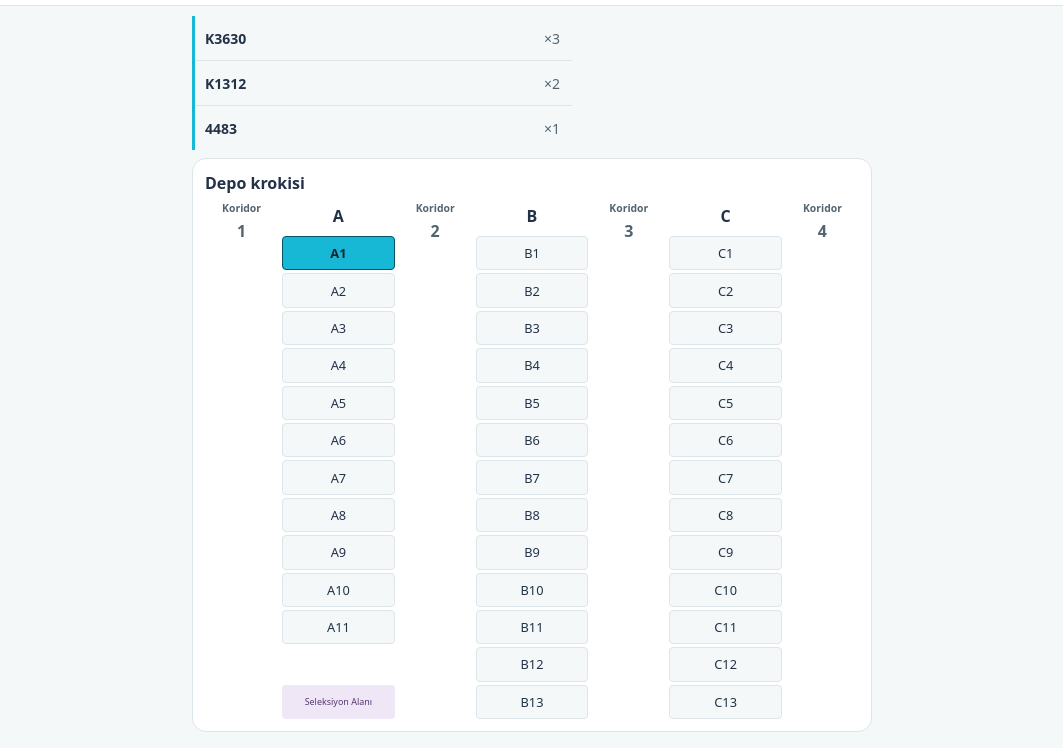
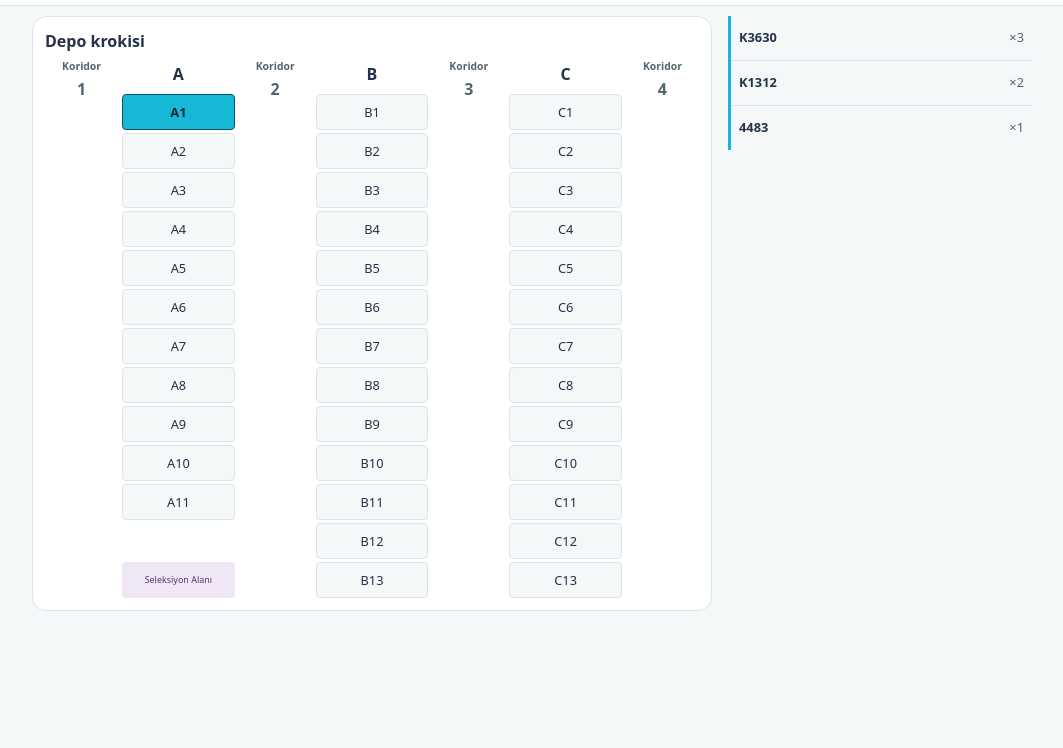
Before and after one commit to hkaracan/lucra-warehouse, a plain HTML site: page index.html in a window 1280 px wide. Both pictures are taken after a click on the button "A1". Shown: the part 117-865 px from the top of the page, without its empty margins (108-1171 px from the left). After the commit the page ends 800 px from the top, so only its background shows below. Drawn offline with Linux system fonts and the light colour scheme.

Commit message:
Keep warehouse map steady during search and selection

```diff
--- a/index.html
+++ b/index.html
@@ -6,9 +6,9 @@
   <meta name="description" content="Lucra Marble depo koridorlarında blok koduyla bundle bulun.">
   <title>Depo Bulucu · Lucra Marble</title>
   <link rel="icon" href="public/lucra-logo-square.png">
-  <link rel="stylesheet" href="warehouse.css?v=10">
+  <link rel="stylesheet" href="warehouse.css?v=11">
   <script src="bundle-data.js?v=5" defer></script>
-  <script src="warehouse.js?v=12" defer></script>
+  <script src="warehouse.js?v=13" defer></script>
 </head>
 <body>
   <header class="site-header">
@@ -27,7 +27,7 @@
   </header>
   <main class="shell">
     <div class="layout">
-      <section class="lookup" aria-label="Arama sonuçları" hidden>
+      <section class="lookup" aria-label="Arama sonuçları">
         <ul id="results" class="results"></ul>
         <p id="empty" class="empty" hidden></p>
       </section>
@@ -35,6 +35,7 @@
         <h2 id="map-title">Depo krokisi</h2>
         <div id="plan" class="plan" role="group" aria-label="Depo krokisi"></div>
       </section>
+      <ul id="more-results" class="results" aria-label="Diğer arama sonuçları" hidden></ul>
     </div>
   </main>
 </body>
--- a/warehouse.css
+++ b/warehouse.css
@@ -24,7 +24,7 @@ body { margin: 0; }
 .preview-label span { width: 7px; height: 7px; border-radius: 50%; background: var(--aqua); }
 h1, h2, h3, p { margin: 0; }
 h1 { color: var(--navy); font-size: clamp(1rem, 3.5vw, 1.3rem); line-height: 1.1; }
-.layout { max-width: 680px; margin: 10px auto 16px; }
+.layout { display: grid; gap: 8px; max-width: 680px; margin: 10px auto 16px; }
 .panel { min-width: 0; background: white; border: 1px solid var(--line); border-radius: 14px; padding: clamp(16px, 3vw, 25px); }
 h2 { color: var(--navy); font-size: 1.15rem; }
 .search { position: relative; }
@@ -33,11 +33,14 @@ h2 { color: var(--navy); font-size: 1.15rem; }
 :focus-visible { outline: 3px solid var(--aqua-dark); outline-offset: 3px; }
 .refresh-status { margin-top: 4px; color: var(--muted); font-size: .75rem; }
 #stale-warning { color: #8a4b12; font-weight: 700; }
-.lookup { margin-bottom: 8px; scroll-margin-top: 140px; }
+.lookup { block-size: 88px; min-width: 0; }
 .results { max-width: 380px; margin: 0; padding: 0; list-style: none; }
+.lookup .results { display: grid; grid-template-columns: repeat(2, minmax(0, 1fr)); }
 .results:not(:empty) { border-inline-start: 3px solid var(--aqua); }
-.result + .result { border-top: 1px solid var(--line); }
-.result a { display: flex; justify-content: space-between; align-items: center; gap: 12px; min-height: 44px; padding-inline: 10px 12px; color: var(--navy); font-size: .875rem; text-decoration: none; }
+.result a { display: flex; justify-content: space-between; align-items: center; gap: 6px; min-height: 44px; padding-inline: 8px; color: var(--navy); font-size: .8rem; text-decoration: none; }
+.result a strong { overflow-wrap: anywhere; }
+.result-count { flex-shrink: 0; }
+#more-results { scroll-margin-top: 140px; }
 .result a:hover strong, .result a:focus-visible strong { text-decoration: underline; }
 .result-count { color: var(--muted); font-variant-numeric: tabular-nums; }
 .empty { padding: 5px 0 1px; color: var(--muted); font-size: .85rem; }
@@ -46,18 +49,26 @@ h2 { color: var(--navy); font-size: 1.15rem; }
 .plan { display: grid; grid-template-columns: repeat(3, minmax(28px, .65fr) minmax(46px, 1fr)) minmax(28px, .65fr); gap: 4px; }
 .lane { display: flex; flex-direction: column; align-items: center; align-self: start; gap: 2px; padding: 2px 0; color: var(--muted); font-weight: 700; }
 .lane span { font-size: .65rem; font-weight: 600; }
-.storage { display: grid; grid-template-rows: 34px repeat(13, clamp(24px, 4.3dvh, 41px)); gap: 3px; text-align: center; min-width: 0; }
+.storage { display: grid; grid-template-rows: 34px repeat(13, 28px); gap: 3px; text-align: center; min-width: 0; }
 .storage-heading { align-self: center; color: var(--navy); font-weight: 750; }
 .position { display: grid; place-items: center; padding: 0 3px; border: 1px solid var(--line); border-radius: 4px; color: var(--navy); background: var(--mist); font: inherit; font-size: .8rem; line-height: 1.1; scroll-margin-top: 140px; cursor: pointer; }
 .position:hover { border-color: var(--aqua-dark); }
 .position.is-match { background: var(--aqua); border-color: var(--aqua-dark); color: var(--ink); font-weight: 750; }
 .selection { display: grid; place-items: center; padding: 1px 2px; border-radius: 4px; color: #563570; background: #efe7f6; font-size: .56rem; line-height: 1.05; overflow-wrap: anywhere; }
 .sr-only { position: absolute; width: 1px; height: 1px; padding: 0; margin: -1px; overflow: hidden; clip-path: inset(50%); white-space: nowrap; }
+@media (min-width: 760px) {
+  .layout { grid-template-columns: minmax(0, 680px) minmax(180px, 1fr); align-items: start; gap: 16px; max-width: none; }
+  .map { grid-area: 1 / 1 / 3 / 2; }
+  .lookup { block-size: auto; grid-area: 1 / 2; }
+  #more-results { grid-area: 2 / 2; }
+  .lookup .results { grid-template-columns: 1fr; }
+  .result + .result { border-top: 1px solid var(--line); }
+  .storage { grid-template-rows: 34px repeat(13, 36px); }
+}
 @media (max-width: 650px) {
   .header-inner { min-height: 44px; }
   .logo { width: 70px; }
   .preview-label { font-size: .7rem; }
-  .storage { grid-template-rows: 34px repeat(13, clamp(22px, 3.5dvh, 30px)); }
   .plan { gap: 3px; }
 }
 @media (max-width: 360px) {
--- a/warehouse.js
+++ b/warehouse.js
@@ -1,6 +1,6 @@
 const search = document.querySelector('#block-search');
 const results = document.querySelector('#results');
-const lookup = document.querySelector('.lookup');
+const moreResults = document.querySelector('#more-results');
 const status = document.querySelector('#status');
 const empty = document.querySelector('#empty');
 const plan = document.querySelector('#plan');
@@ -58,7 +58,6 @@ for (let lane = 1; lane <= 4; lane++) {
       search.value = position;
       clearPositionLink();
       render();
-      if (!isInView(lookup)) lookup.scrollIntoView({ block: 'start' });
     });
     storage.append(card);
     cards.set(position, card);
@@ -91,11 +90,21 @@ function render() {
   const matches = tooBroad ? [] : found;
   const positions = new Set(position ? [position] : matches.map(bundle => bundle.position));
   for (const [position, card] of cards) card.classList.toggle('is-match', positions.has(position));
-  results.replaceChildren(...matches.map(bundle => makeResult(bundle, position
+  const rows = matches.map(bundle => makeResult(bundle, position
     ? bundle.code
-    : exact ? bundle.position : `${bundle.code} · ${bundle.position}`)));
-  lookup.hidden = !query;
-  empty.hidden = matches.length > 0;
+    : exact ? bundle.position : `${bundle.code} · ${bundle.position}`));
+  const extraRows = rows.length > 4 ? rows.splice(3) : [];
+  if (extraRows.length) {
+    const more = element('a', '', `+${extraRows.length} sonuç`);
+    more.href = '#more-results';
+    const item = element('li', 'result');
+    item.append(more);
+    rows.push(item);
+  }
+  results.replaceChildren(...rows);
+  moreResults.replaceChildren(...extraRows);
+  moreResults.hidden = extraRows.length === 0;
+  empty.hidden = !query || matches.length > 0;
   empty.textContent = tooBroad
     ? `${found.length} eşleşme var. Blok kodunu biraz daha yazın.`
     : position
```
